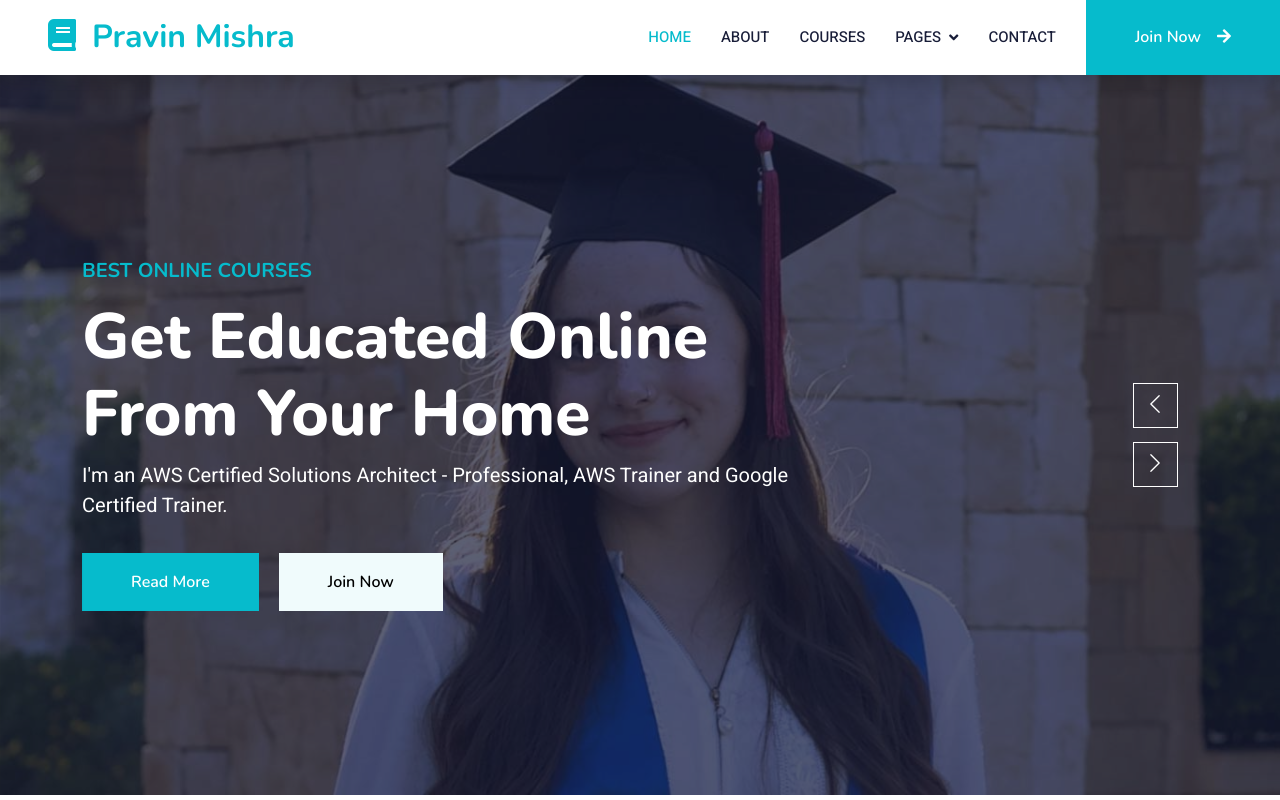
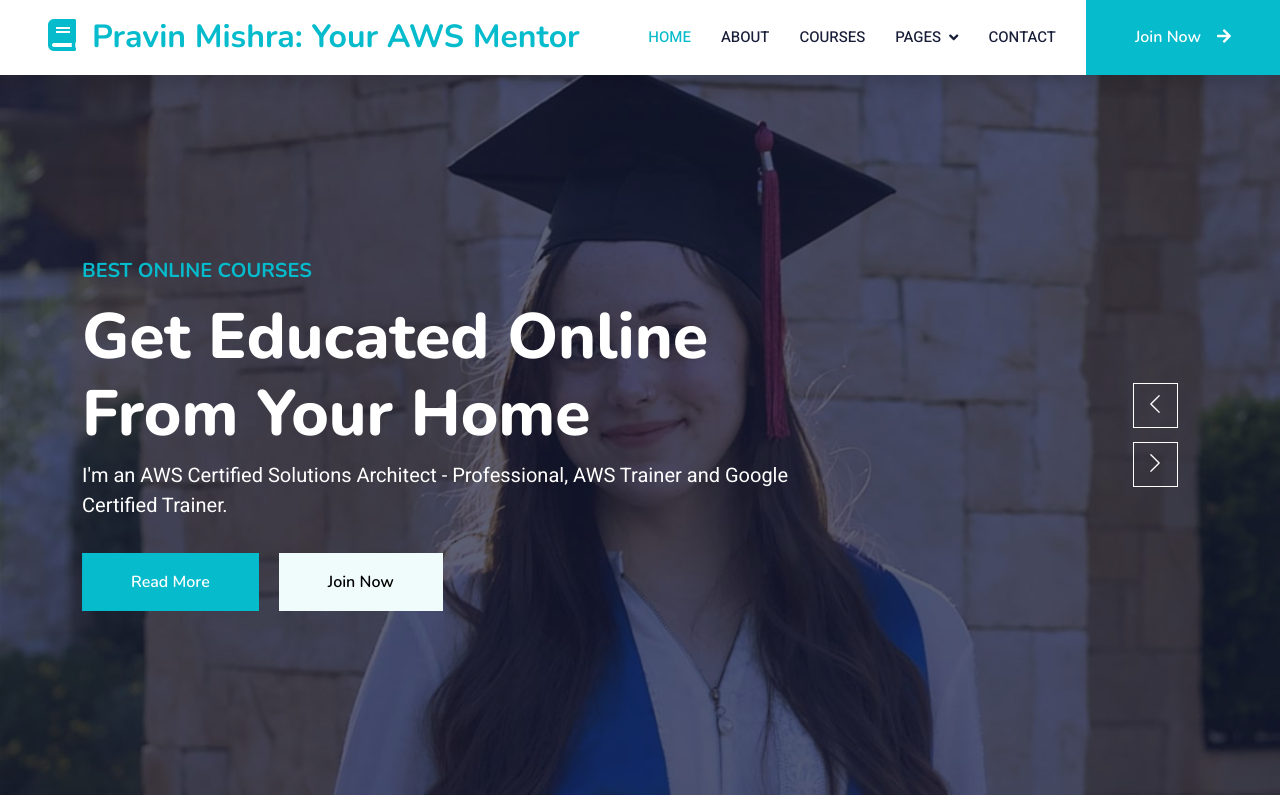
Before and after one commit to diatmpravin/pravinmishra.in, a plain HTML site: page pravinmishra.in/index.html in a window 1280 px wide. Shown: the top 800 px of the page. Drawn offline with nearby package versions, Linux system fonts and the light colour scheme.

Commit message:
updating Index file with Logo name

```diff
--- a/pravinmishra.in/index.html
+++ b/pravinmishra.in/index.html
@@ -44,7 +44,7 @@
     <!-- Navbar Start -->
     <nav class="navbar navbar-expand-lg bg-white navbar-light shadow sticky-top p-0">
         <a href="index.html" class="navbar-brand d-flex align-items-center px-4 px-lg-5">
-            <h2 class="m-0 text-primary"><i class="fa fa-book me-3"></i>Pravin Mishra</h2>
+            <h2 class="m-0 text-primary"><i class="fa fa-book me-3"></i>Pravin Mishra: Your AWS Mentor</h2>
         </a>
         <button type="button" class="navbar-toggler me-4" data-bs-toggle="collapse" data-bs-target="#navbarCollapse">
             <span class="navbar-toggler-icon"></span>
```
